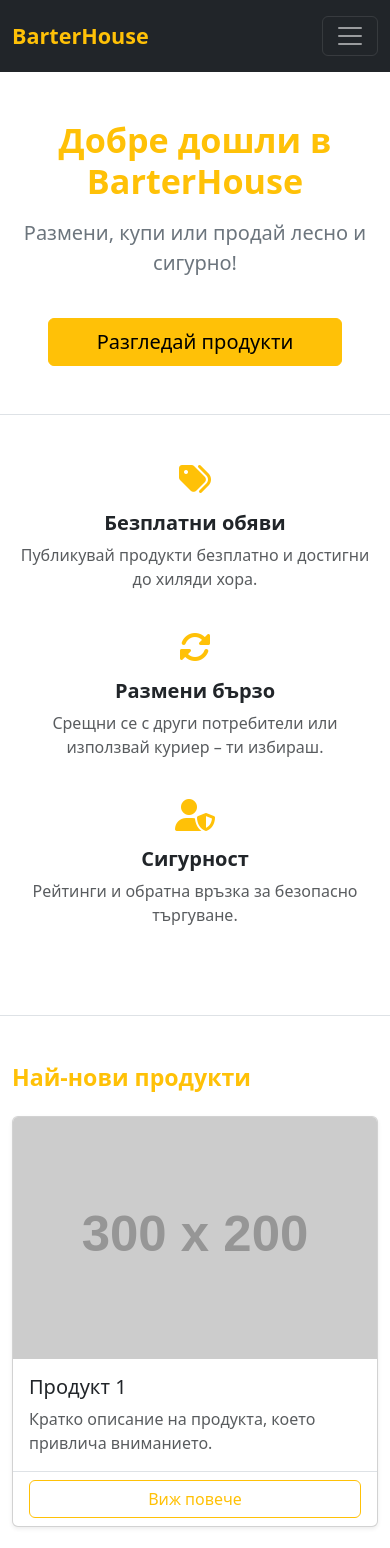
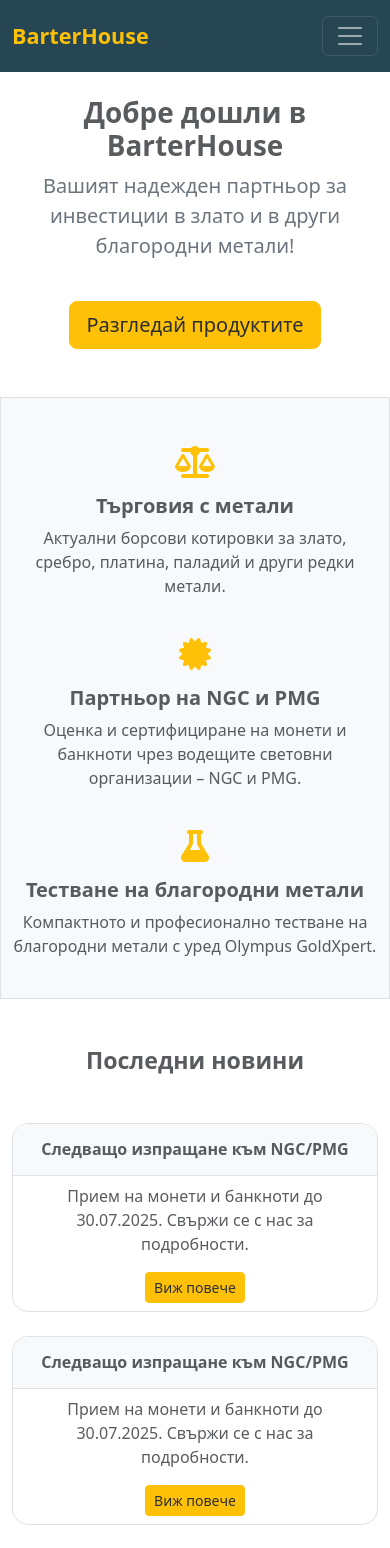
Before and after one commit to BarterHouseLTD/barterhouse.client, an Angular app: page / in a window 390 px wide. Shown: the top 1548 px of the page. Built offline with nearby package versions, Linux system fonts and the light colour scheme.

Commit message:
Add ContactUsPageComponent

```diff
--- a/src/app/components/footer/footer.component.html
+++ b/src/app/components/footer/footer.component.html
@@ -1,4 +1,4 @@
-<div class="p-3 bg-dark text-white text-center">
+<div class="p-3 text-white text-center" style="background-color: #264653;">
   <a class="text-decoration-none" [routerLink]="appRoutes.home">
     <h4 class="p-0 m-0 fw-bold text-warning">BarterHouse</h4>
   </a>
--- a/src/app/components/navbar/navbar.component.html
+++ b/src/app/components/navbar/navbar.component.html
@@ -1,4 +1,4 @@
-<nav class="navbar navbar-expand-lg bg-dark" data-bs-theme="dark">
+<nav class="navbar navbar-expand-lg " style="background-color: #264653;" data-bs-theme="dark">
   <div class="py-2 container-lg">
     <a class="navbar-brand"
        [routerLink]="appRoutes.home"
@@ -28,7 +28,7 @@
            class="btn btn-warning rounded-end-pill"
            [routerLink]="appRoutes.productList"
            [queryParams]="!!searchValue ? {searchValue: searchValue} : null">
-          <i class="ms-3 me-3 fa-solid fa-magnifying-glass"></i>
+          <i class="ms-3 me-3 fa-solid fa-magnifying-glass" style="color: #264653"></i>
         </a>
       </form>
       <ul class="navbar-nav">
@@ -69,7 +69,7 @@
     </div>
   </div>
 </nav>
-<section class="d-none d-lg-block bg-opacity-75 bg-dark border-top border-secondary shadow">
+<section class="d-none d-lg-block border-top border-secondary shadow" style="background-color: #3C5863;">
   <div class="container-lg px-1">
     <nav class="navbar navbar-expand-lg navbar-dark">
       <ul class="navbar-nav flex-row gap-2 align-items-center">
--- a/src/app/pages/account-page/components/login/login.component.ts
+++ b/src/app/pages/account-page/components/login/login.component.ts
@@ -1,4 +1,8 @@
-import {Component} from '@angular/core';
+import {Component, inject, OnDestroy, OnInit} from '@angular/core';
+import {appRoutes} from '@barterhouse/constants';
+import {Culture} from '@barterhouse/enumerations';
+import {CultureService} from '@barterhouse/services/common';
+import {Subscription} from 'rxjs';
 
 @Component({
   selector: 'bh-login',
@@ -6,6 +10,28 @@ import {Component} from '@angular/core';
   templateUrl: './login.component.html',
   styleUrl: './login.component.scss'
 })
-export class LoginComponent {
+export class LoginComponent implements OnInit, OnDestroy {
+  protected selectedCulture: Culture = Culture.BG;
+  protected readonly Culture = Culture;
+  protected readonly appRoutes = appRoutes;
+  private cultureService: CultureService = inject(CultureService);
 
+  private subs: Subscription = new Subscription();
+
+  public ngOnInit(): void {
+    this.createCultureSubscription();
+  }
+
+  public ngOnDestroy(): void {
+    this.subs.unsubscribe();
+  }
+
+  private createCultureSubscription(): void {
+    const subscription: Subscription = this.cultureService.getCulture().subscribe({
+      next: culture => {
+        this.selectedCulture = culture;
+      }
+    });
+    this.subs.add(subscription);
+  }
 }
--- a/src/app/pages/contact-us-page/contact-us-page.component.html
+++ b/src/app/pages/contact-us-page/contact-us-page.component.html
@@ -1 +1,71 @@
-<p>contact-us-page works!</p>
+<section class="container-lg">
+  <div class="text-center">
+    <h1 class="my-4 my-lg-5 fw-bold text-muted text-center">
+      {{ selectedCulture === Culture.BG ? 'Свържи се с нас' : 'Contact us' }}
+    </h1>
+  </div>
+
+  <div class="row justify-content-center">
+    <div class="col-md-6 mb-4">
+      <div class="p-4 border rounded-4 bg-body-tertiary h-100 d-flex flex-column">
+        <h5 class="mb-3 fw-bold text-muted">
+          <i class="fa-solid fa-paper-plane me-2"></i>
+          {{ selectedCulture === Culture.BG ? 'Изпрати съобщение' : 'Send a message' }}
+        </h5>
+        <form>
+          <div class="mb-3">
+            <input type="text" class="form-control"
+                   placeholder="{{ selectedCulture === Culture.BG ? 'Вашето име' : 'Your Name' }}">
+          </div>
+          <div class="mb-3">
+            <input type="email" class="form-control"
+                   placeholder="{{ selectedCulture === Culture.BG ? 'Вашият имейл' : 'Your Email' }}">
+          </div>
+          <div class="mb-3">
+            <textarea class="form-control" rows="5"
+                      placeholder="{{ selectedCulture === Culture.BG ? 'Съобщение' : 'Message' }}"></textarea>
+          </div>
+        </form>
+        <button type="submit" class="mt-auto btn btn-warning text-secondary-emphasis">
+          {{ selectedCulture === Culture.BG ? 'Изпрати' : 'Send' }}
+        </button>
+      </div>
+    </div>
+
+    <div class="col-md-6 mb-4">
+      <div class="p-4 border rounded-4 bg-body-tertiary h-100">
+        <h5 class="fw-bold text-muted">
+          <i class="fa-solid fa-location-dot me-2"></i>
+          {{ selectedCulture === Culture.BG ? 'Адрес' : 'Address' }}
+        </h5>
+        <p class="text-muted mb-2">
+          {{
+            selectedCulture === Culture.BG
+              ? '1407 София, бул. Черни връх” 66, вх. В, ет. 1, ап. 3'
+              : '66 Cherni Vrah Blvd., Entrance B, Floor 1, Apt. 3, 1407 Sofia, Bulgaria'
+          }}
+        </p>
+        <h5 class="mt-4 fw-bold text-muted">
+          <i class="fa-solid fa-phone me-2"></i>
+          {{ selectedCulture === Culture.BG ? 'Телефони' : 'Phones' }}
+        </h5>
+        <p class="text-muted mb-1">0889 444 779</p>
+        <p class="text-muted mb-1">0885 991 890</p>
+        <p class="text-muted mb-3">0888 336 487</p>
+
+        <h5 class="mt-4 fw-bold text-muted">
+          <i class="fa-solid fa-envelope me-2"></i>
+          {{ selectedCulture === Culture.BG ? 'Имейл' : 'Email' }}
+        </h5>
+        <p class="text-muted mb-1">{{ 'office@fintech-bg.com' }}</p>
+        <h5 class="mt-4 fw-bold text-muted">
+          <i class="fa-solid fa-clock me-2"></i>
+          {{ selectedCulture === Culture.BG ? 'Работно време' : 'Working Hours' }}
+        </h5>
+        <p class="text-muted mb-0">
+          {{ selectedCulture === Culture.BG ? 'Понеделник – Петък 09:00 – 17:00' : 'Monday – Friday 09:00 – 17:00' }}
+        </p>
+      </div>
+    </div>
+  </div>
+</section>
--- a/src/app/pages/contact-us-page/contact-us-page.component.ts
+++ b/src/app/pages/contact-us-page/contact-us-page.component.ts
@@ -1,4 +1,8 @@
-import { Component } from '@angular/core';
+import {Component, inject, OnDestroy, OnInit} from '@angular/core';
+import {Culture} from '@barterhouse/enumerations';
+import {appRoutes} from '@barterhouse/constants';
+import {Subscription} from 'rxjs';
+import {CultureService} from '@barterhouse/services/common';
 
 @Component({
   selector: 'bh-contact-us-page',
@@ -6,6 +10,28 @@ import { Component } from '@angular/core';
   templateUrl: './contact-us-page.component.html',
   styleUrl: './contact-us-page.component.scss'
 })
-export class ContactUsPageComponent {
+export class ContactUsPageComponent implements OnInit, OnDestroy {
+  protected selectedCulture: Culture = Culture.BG;
+  protected readonly Culture = Culture;
+  protected readonly appRoutes = appRoutes;
+  private cultureService: CultureService = inject(CultureService);
 
+  private subs: Subscription = new Subscription();
+
+  public ngOnInit(): void {
+    this.createCultureSubscription();
+  }
+
+  public ngOnDestroy(): void {
+    this.subs.unsubscribe();
+  }
+
+  private createCultureSubscription(): void {
+    const subscription: Subscription = this.cultureService.getCulture().subscribe({
+      next: culture => {
+        this.selectedCulture = culture;
+      }
+    });
+    this.subs.add(subscription);
+  }
 }
--- a/src/app/pages/home-page/home-page.component.html
+++ b/src/app/pages/home-page/home-page.component.html
@@ -1,119 +1,92 @@
-<!-- Главно съдържание със светъл фон -->
-<div class="bg-light text-dark">
-
-  <!-- Hero секция -->
-  <section class="text-center py-5 bg-white border-bottom">
-    <div class="container">
-      <h1 class="display-4 fw-bold text-warning">Добре дошли в BarterHouse</h1>
-      <p class="lead text-secondary mt-3">
-        Размени, купи или продай лесно и сигурно!
+<section class="container-lg my-4">
+  <div class="text-center">
+    <h1 class="mt-4 mt-lg-5 fw-bold text-muted">
+      {{ selectedCulture === Culture.BG ? 'Добре дошли в BarterHouse' : 'Welcome to BarterHouse' }}
+    </h1>
+    <p class="text-center lead text-secondary">
+      {{
+        selectedCulture === Culture.BG
+          ? 'Вашият надежден партньор за инвестиции в злато и в други благородни метали!'
+          : 'Your reliable partner for investments in gold and other precious metals!'
+      }}
     </p>
-      <a [routerLink]="['/', 'product-list']" class="btn btn-warning mt-4 px-5 py-2 fs-5">
-        Разгледай продукти
+    <a class="btn btn-warning mt-4 btn-lg text-secondary-emphasis"
+       [routerLink]="[appRoutes.root, appRoutes.productList]">
+      {{ selectedCulture === Culture.BG ? 'Разгледай продуктите' : 'View all products' }}
     </a>
   </div>
 </section>
 
-  <!-- Предимства -->
-  <section class="py-5 bg-body">
-    <div class="container">
+<section class="pt-5 my-5 bg-body-tertiary border">
+  <div class="container-lg">
     <div class="row text-center">
       <div class="col-md-4 mb-4">
-          <i class="fa-solid fa-tags fa-2x text-warning mb-3"></i>
-          <h5 class="fw-bold">Безплатни обяви</h5>
-          <p class="text-muted">Публикувай продукти безплатно и достигни до хиляди хора.</p>
+        <i class="fa-solid fa-scale-balanced fa-2x text-warning mb-3"></i>
+        <h5 class="fw-bold text-muted">
+          {{ selectedCulture === Culture.BG ? 'Търговия с метали' : 'Metals Trading' }}
+        </h5>
+        <p class="text-muted">
+          {{
+            selectedCulture === Culture.BG
+              ? 'Актуални борсови котировки за злато, сребро, платина, паладий и други редки метали.'
+              : 'Current stock quotes for gold, silver, platinum, palladium and other rare metals.'
+          }}
+        </p>
       </div>
       <div class="col-md-4 mb-4">
-          <i class="fa-solid fa-rotate fa-2x text-warning mb-3"></i>
-          <h5 class="fw-bold">Размени бързо</h5>
-          <p class="text-muted">Срещни се с други потребители или използвай куриер – ти избираш.</p>
+        <i class="fa-solid fa-certificate fa-2x text-warning mb-3"></i>
+        <h5 class="fw-bold text-muted">
+          {{ selectedCulture === Culture.BG ? 'Партньор на NGC и PMG' : 'NGC & PMG Partner' }}
+        </h5>
+        <p class="text-muted">
+          {{
+            selectedCulture === Culture.BG
+              ? 'Оценка и сертифициране на монети и банкноти чрез водещите световни организации – NGC и PMG.'
+              : 'Evaluation and certification of coins and banknotes through the worlds leading organizations - NGC and PMG.'
+          }}
+        </p>
       </div>
       <div class="col-md-4 mb-4">
-          <i class="fa-solid fa-user-shield fa-2x text-warning mb-3"></i>
-          <h5 class="fw-bold">Сигурност</h5>
-          <p class="text-muted">Рейтинги и обратна връзка за безопасно търгуване.</p>
+        <i class="fa-solid fa-flask fa-2x text-warning mb-3"></i>
+        <h5 class="fw-bold text-muted">
+          {{ selectedCulture === Culture.BG ? 'Тестване на благородни метали' : 'Precious Metal Testing' }}
+        </h5>
+        <p class="text-muted">
+          {{
+            selectedCulture === Culture.BG
+              ? 'Компактното и професионално тестване на благородни метали с уред Olympus GoldXpert.'
+              : 'Compact and professional precious metal testing with the Olympus GoldXpert device.'
+          }}
+        </p>
       </div>
     </div>
   </div>
 </section>
-
-  <!-- Най-нови продукти -->
-  <section class="py-5 bg-white border-top">
-    <div class="container">
-      <h3 class="text-warning fw-bold mb-4">Най-нови продукти</h3>
-      <div class="row row-cols-1 row-cols-md-3 g-4">
-        <div class="col" *ngFor="let product of [1, 2, 3]">
-          <div class="card h-100 shadow-sm">
-            <img src="https://via.placeholder.com/300x200?text=Product+{{product}}" class="card-img-top" alt="Product">
-            <div class="card-body">
-              <h5 class="card-title text-dark">Продукт {{ product }}</h5>
-              <p class="card-text text-muted">Кратко описание на продукта, което привлича вниманието.</p>
-            </div>
-            <div class="card-footer bg-transparent border-top">
-              <a [routerLink]="['/product-detail', product]" class="btn btn-outline-warning w-100">Виж повече</a>
+<section class="pb-5">
+  <div class="container-lg text-center">
+    <h3 class="text-muted fw-bold mb-5 text-center">
+      {{ selectedCulture === Culture.BG ? 'Последни новини' : 'Latest news' }}
+    </h3>
+    <div class="row justify-content-center">
+      @for (index of [1, 2, 3, 4, 5]; track index) {
+        <div class="col-md-4 mb-4">
+          <div class="border rounded-4 h-100 overflow-hidden">
+            <h6 class="py-3 fw-bold text-muted border-bottom bg-body-tertiary">
+              {{ selectedCulture === Culture.BG ? 'Следващо изпращане към NGC/PMG' : 'Next shipment to NGC/PMG' }}
+            </h6>
+            <p class="px-3 pb-0 text-muted">
+              {{
+                selectedCulture === Culture.BG
+                  ? 'Прием на монети и банкноти до 30.07.2025. Свържи се с нас за подробности.'
+                  : 'Accepting coins and banknotes until 30.07.2025. Contact us for details.'
+              }}
+            </p>
+            <button class="mb-2 btn btn-sm btn-warning text-secondary-emphasis">
+              {{ selectedCulture === Culture.BG ? 'Виж повече' : 'See more' }}
+            </button>
           </div>
         </div>
-        </div>
+      }
     </div>
   </div>
 </section>
-
-  <!-- Отзиви -->
-  <section class="bg-body-secondary py-5">
-    <div class="container">
-      <h3 class="text-warning fw-bold mb-4">Какво казват потребителите?</h3>
-      <div class="row">
-        <div class="col-md-4 mb-3">
-          <blockquote class="blockquote">
-            <p>"Размених стар лаптоп за смарт часовник – страхотно изживяване!"</p>
-            <footer class="blockquote-footer">Иван, Пловдив</footer>
-          </blockquote>
-        </div>
-        <div class="col-md-4 mb-3">
-          <blockquote class="blockquote">
-            <p>"Платформата е интуитивна и бърза. Получих оферта още същия ден."</p>
-            <footer class="blockquote-footer">Мария, София</footer>
-          </blockquote>
-        </div>
-        <div class="col-md-4 mb-3">
-          <blockquote class="blockquote">
-            <p>"С BarterHouse направих 3 успешни размени само за седмица!"</p>
-            <footer class="blockquote-footer">Георги, Варна</footer>
-          </blockquote>
-        </div>
-      </div>
-    </div>
-  </section>
-
-  <!-- Как работи -->
-  <section class="py-5 bg-white">
-    <div class="container">
-      <div class="row align-items-center">
-        <div class="col-md-6 mb-4 mb-md-0">
-          <h4 class="fw-bold text-warning">Как работи BarterHouse?</h4>
-          <ul class="list-unstyled mt-3 text-muted">
-            <li class="mb-2"><i class="fa-solid fa-circle-check text-warning me-2"></i>Регистрирай се безплатно</li>
-            <li class="mb-2"><i class="fa-solid fa-circle-check text-warning me-2"></i>Публикувай или предложи размяна</li>
-            <li class="mb-2"><i class="fa-solid fa-circle-check text-warning me-2"></i>Комуникирай безопасно</li>
-            <li class="mb-2"><i class="fa-solid fa-circle-check text-warning me-2"></i>Размени, продай или купи</li>
-          </ul>
-        </div>
-        <div class="col-md-6 text-center">
-          <img src="assets/images/how-it-works.svg" class="img-fluid" alt="Как работи">
-        </div>
-      </div>
-    </div>
-  </section>
-
-  <!-- CTA -->
-  <section class="text-center py-5 bg-body-tertiary border-top">
-    <div class="container">
-      <h4 class="fw-bold text-warning mb-3">Готов ли си да започнеш?</h4>
-      <p class="text-muted">Присъедини се към BarterHouse и започни да търгуваш още днес!</p>
-      <a [routerLink]="['/account/register']" class="btn btn-lg btn-warning px-4 py-2">
-        Създай профил
-      </a>
-    </div>
-  </section>
-
-</div>
--- a/src/app/pages/home-page/home-page.component.ts
+++ b/src/app/pages/home-page/home-page.component.ts
@@ -1,6 +1,10 @@
-import { Component } from '@angular/core';
+import {Component, inject, OnDestroy, OnInit} from '@angular/core';
 import {RouterLink} from '@angular/router';
 import {NgForOf} from '@angular/common';
+import {appRoutes} from '@barterhouse/constants';
+import {CultureService} from '@barterhouse/services/common';
+import {Culture} from '@barterhouse/enumerations';
+import {Subscription} from 'rxjs';
 
 @Component({
   selector: 'bh-home-page',
@@ -11,6 +15,29 @@ import {NgForOf} from '@angular/common';
   templateUrl: './home-page.component.html',
   styleUrl: './home-page.component.scss'
 })
-export class HomePageComponent {
+export class HomePageComponent implements OnInit, OnDestroy {
+  private cultureService: CultureService = inject(CultureService);
 
+  private subs: Subscription = new Subscription();
+
+  protected selectedCulture: Culture = Culture.BG;
+  protected readonly Culture = Culture;
+  protected readonly appRoutes = appRoutes;
+
+  public ngOnInit(): void {
+    this.createCultureSubscription();
+  }
+
+  public ngOnDestroy(): void {
+    this.subs.unsubscribe();
+  }
+
+  private createCultureSubscription(): void {
+    const subscription: Subscription = this.cultureService.getCulture().subscribe({
+      next: culture => {
+        this.selectedCulture = culture;
+      }
+    });
+    this.subs.add(subscription);
+  }
 }
--- a/src/app/pages/product-list-page/product-list-page.component.html
+++ b/src/app/pages/product-list-page/product-list-page.component.html
@@ -1,5 +1,5 @@
 <div class="container-lg pb-5">
-  <h1 class="my-4 my-lg-5 fw-bold text-muted">
+  <h1 class="my-4 my-lg-5 fw-bold text-muted text-center">
     {{ selectedCulture === Culture.BG ? 'Продуктов Каталог на BarterHouse' : 'Product Catalog BarterHouse' }}
   </h1>
   @if (loading) {
```
Also changed, not shown: src/app/pages/account-page/components/login/login.component.html (+40 -1 lines). Lines whose indentation alone changed are shown as unchanged.
